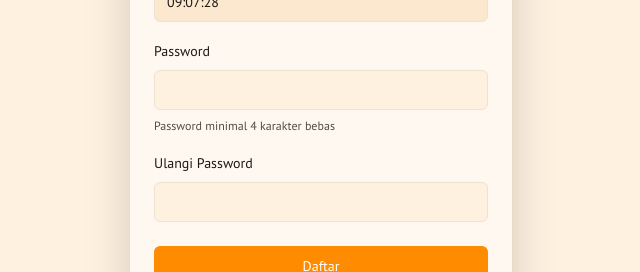
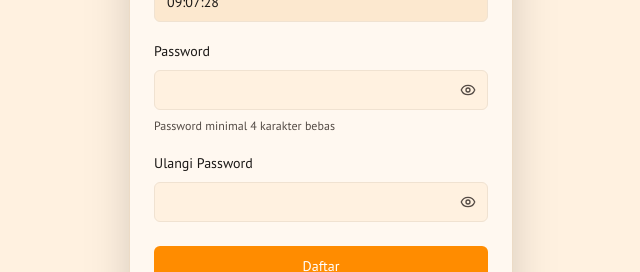
Before and after one commit to andriandimz250781/sukabumiplayground, a Next.js app: page /signup in a window 1280 px wide. Shown: the part 1007-1279 px from the top of the page, without its empty margins (319-959 px from the left). Built offline with nearby package versions, Linux system fonts and the light colour scheme.

Commit message:
Pada semua kolom Password dan kolom Ulangi Password, buatkan icon mata.

```diff
--- a/src/app/dashboard/absen/page.tsx
+++ b/src/app/dashboard/absen/page.tsx
@@ -11,7 +11,7 @@ import {
 } from "@/components/ui/card";
 import { useToast } from "@/hooks/use-toast";
 import { useState, useEffect } from "react";
-import { LogIn, LogOut, Users } from "lucide-react";
+import { LogIn, LogOut, Users, Eye, EyeOff } from "lucide-react";
 import {
   Dialog,
   DialogContent,
@@ -60,6 +60,7 @@ export default function AbsenPage() {
   // State for password confirmation dialog
   const [isPasswordDialogOpen, setIsPasswordDialogOpen] = useState(false);
   const [password, setPassword] = useState('');
+  const [showPassword, setShowPassword] = useState(false);
   const [actionToConfirm, setActionToConfirm] = useState<'in' | 'out' | null>(null);
   const [userToConfirm, setUserToConfirm] = useState<User | null>(null);
 
@@ -217,6 +218,7 @@ export default function AbsenPage() {
     setIsPasswordDialogOpen(false);
     setIsOtherUserDialogOpen(false);
     setPassword('');
+    setShowPassword(false);
     setActionToConfirm(null);
     setUserToConfirm(null);
     setDialogPhone('');
@@ -365,14 +367,26 @@ export default function AbsenPage() {
         </DialogHeader>
         <div className="space-y-2">
           <Label htmlFor="password">Password</Label>
+          <div className="relative">
             <Input
               id="password"
-            type="password"
+              type={showPassword ? "text" : "password"}
               value={password}
               onChange={(e) => setPassword(e.target.value)}
               onKeyDown={(e) => { if (e.key === 'Enter') handlePasswordConfirm(); }}
               autoComplete="current-password"
             />
+            <Button
+                type="button"
+                variant="ghost"
+                size="icon"
+                className="absolute inset-y-0 right-0 h-full px-3"
+                onClick={() => setShowPassword(!showPassword)}
+                tabIndex={-1}
+            >
+                {showPassword ? <EyeOff className="h-4 w-4 text-muted-foreground" /> : <Eye className="h-4 w-4 text-muted-foreground" />}
+            </Button>
+          </div>
         </div>
         <DialogFooter>
           <Button variant="outline" onClick={() => setIsPasswordDialogOpen(false)}>Batal</Button>
--- a/src/app/login/page.tsx
+++ b/src/app/login/page.tsx
@@ -27,6 +27,7 @@ import { Logo } from "@/components/logo";
 import { useState } from "react";
 import { useToast } from "@/hooks/use-toast";
 import { addActivityLog } from "@/lib/logger";
+import { Eye, EyeOff } from "lucide-react";
 
 interface AttendanceEntry {
   employeeId: string;
@@ -42,6 +43,7 @@ export default function LoginPage() {
   const [phone, setPhone] = useState('');
   const [employeeId, setEmployeeId] = useState('');
   const [employeeName, setEmployeeName] = useState('');
+  const [showPassword, setShowPassword] = useState(false);
 
   // State for the attendance dialog
   const [isAttendanceDialogOpen, setIsAttendanceDialogOpen] = useState(false);
@@ -219,7 +221,25 @@ export default function LoginPage() {
             </div>
             <div className="space-y-2">
               <Label htmlFor="password">Password</Label>
-              <Input id="password" name="password" type="password" required autoComplete="new-password" />
+              <div className="relative">
+                <Input
+                    id="password"
+                    name="password"
+                    type={showPassword ? "text" : "password"}
+                    required
+                    autoComplete="new-password"
+                />
+                <Button
+                    type="button"
+                    variant="ghost"
+                    size="icon"
+                    className="absolute inset-y-0 right-0 h-full px-3"
+                    onClick={() => setShowPassword(!showPassword)}
+                    tabIndex={-1}
+                >
+                    {showPassword ? <EyeOff className="h-4 w-4 text-muted-foreground" /> : <Eye className="h-4 w-4 text-muted-foreground" />}
+                </Button>
+              </div>
             </div>
           </CardContent>
           <CardFooter className="flex flex-col gap-4">
--- a/src/app/signup/page.tsx
+++ b/src/app/signup/page.tsx
@@ -27,6 +27,7 @@ import { useToast } from "@/hooks/use-toast";
 import { Textarea } from "@/components/ui/textarea";
 import { addActivityLog } from "@/lib/logger";
 import { format } from "date-fns";
+import { Eye, EyeOff } from "lucide-react";
 
 export default function SignupPage() {
   const router = useRouter();
@@ -49,6 +50,11 @@ export default function SignupPage() {
 
   // State for admin role restriction
   const [isAdminCreated, setIsAdminCreated] = useState(false);
+
+  // Password visibility state
+  const [showPassword, setShowPassword] = useState(false);
+  const [showConfirmPassword, setShowConfirmPassword] = useState(false);
+
 
   useEffect(() => {
     // Check if an admin already exists
@@ -385,12 +391,49 @@ export default function SignupPage() {
             </div>
             <div className="space-y-2">
               <Label htmlFor="password">Password</Label>
-              <Input id="password" name="password" type="password" required minLength={4} autoComplete="new-password" />
+              <div className="relative">
+                <Input
+                    id="password"
+                    name="password"
+                    type={showPassword ? "text" : "password"}
+                    required
+                    minLength={4}
+                    autoComplete="new-password"
+                />
+                <Button
+                    type="button"
+                    variant="ghost"
+                    size="icon"
+                    className="absolute inset-y-0 right-0 h-full px-3"
+                    onClick={() => setShowPassword(!showPassword)}
+                    tabIndex={-1}
+                >
+                    {showPassword ? <EyeOff className="h-4 w-4 text-muted-foreground" /> : <Eye className="h-4 w-4 text-muted-foreground" />}
+                </Button>
+              </div>
               <p className="text-xs text-muted-foreground">Password minimal 4 karakter bebas</p>
             </div>
             <div className="space-y-2">
               <Label htmlFor="confirmPassword">Ulangi Password</Label>
-              <Input id="confirmPassword" name="confirmPassword" type="password" required autoComplete="new-password" />
+              <div className="relative">
+                <Input
+                    id="confirmPassword"
+                    name="confirmPassword"
+                    type={showConfirmPassword ? "text" : "password"}
+                    required
+                    autoComplete="new-password"
+                />
+                <Button
+                    type="button"
+                    variant="ghost"
+                    size="icon"
+                    className="absolute inset-y-0 right-0 h-full px-3"
+                    onClick={() => setShowConfirmPassword(!showConfirmPassword)}
+                    tabIndex={-1}
+                >
+                    {showConfirmPassword ? <EyeOff className="h-4 w-4 text-muted-foreground" /> : <Eye className="h-4 w-4 text-muted-foreground" />}
+                </Button>
+              </div>
             </div>
           </CardContent>
           <CardFooter className="flex flex-col gap-4">
```
Also changed, not shown: src/app/dashboard/profile/page.tsx (+54 -4 lines). Lines whose indentation alone changed are shown as unchanged.
